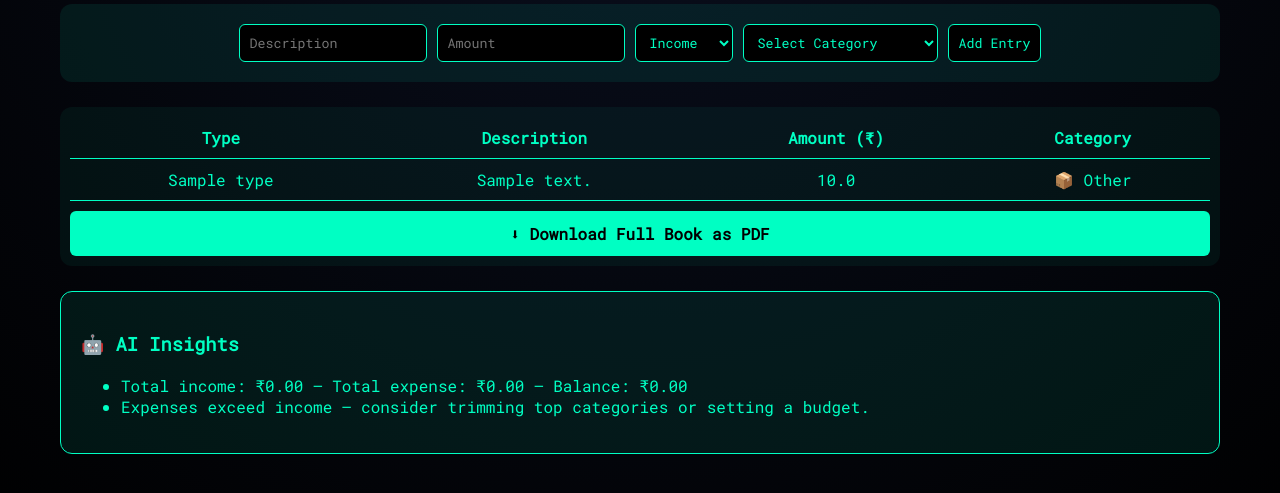
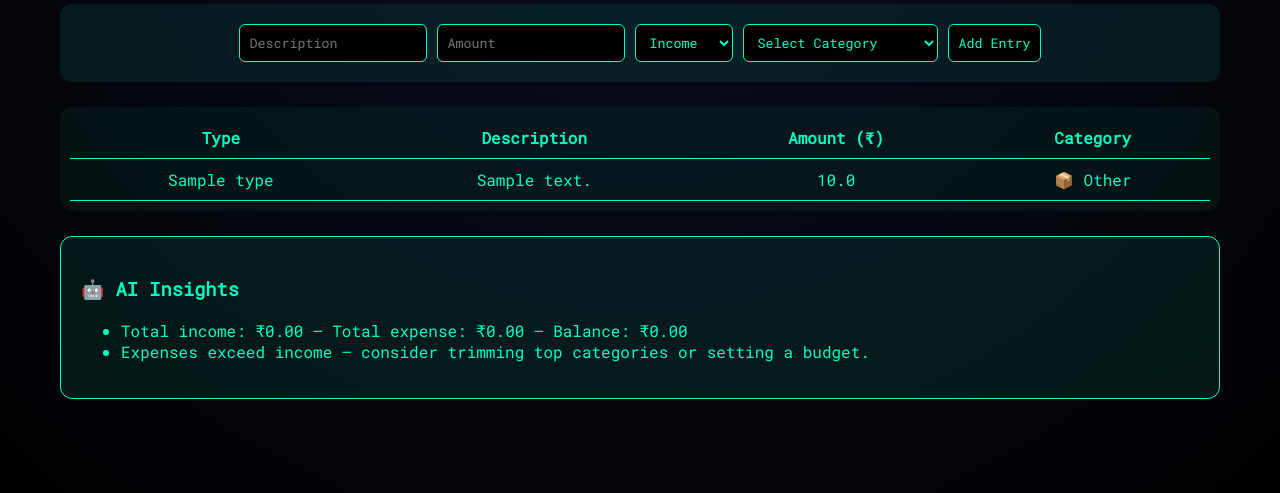
Before and after one commit to Ganesh5103/Finance-Tracker-AI, a Flask app: page /book/1 in a window 1280 px wide. Shown: the part 225-718 px from the top of the page. Run offline with Flask 2, Linux system fonts and the light colour scheme; the visitor is signed in with stand-in values (Sample User, id 1); a database or web service that is not in the repository returns one stand-in record (values such as "Sample title").

Commit message:
Disable PDF download button in book template
Comment out the download button for PDF.

```diff
--- a/templates/book.html
+++ b/templates/book.html
@@ -217,9 +217,9 @@
       </table>
 
       <!-- FULL-WIDTH DOWNLOAD BUTTON -->
-      <button class="download-btn" onclick="window.location='/download_pdf/{{ book_name }}'">
+      <!-- <button class="download-btn" onclick="window.location='/download_pdf/{{ book_name }}'">
         ⬇ Download Full Book as PDF
-      </button>
+      </button> -->
 
     </div>
 
```
